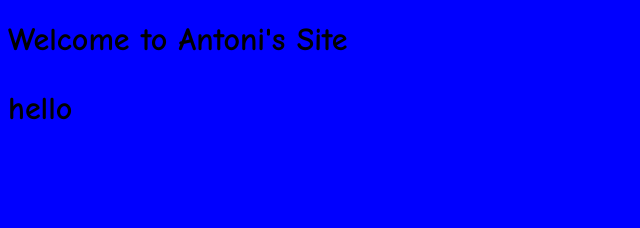
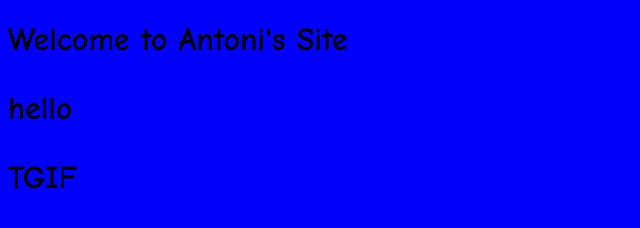
Before and after one commit to antoninicolas/ClassSite, a plain HTML site: page index.html in a window 1280 px wide. Shown: the whole page, without its empty margins (0-640 px from the left). Drawn offline with Linux system fonts and the light colour scheme.

Commit message:
Update index.html
added paragraph

```diff
--- a/index.html
+++ b/index.html
@@ -14,5 +14,6 @@
 <body>
 <h1> Welcome to Antoni's Site
 	<p> hello
+		<p> TGIF
 </body>
 </html>
```
